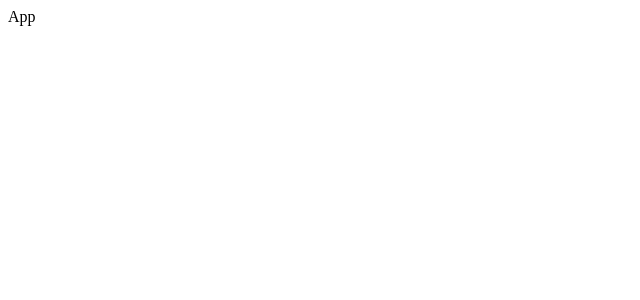
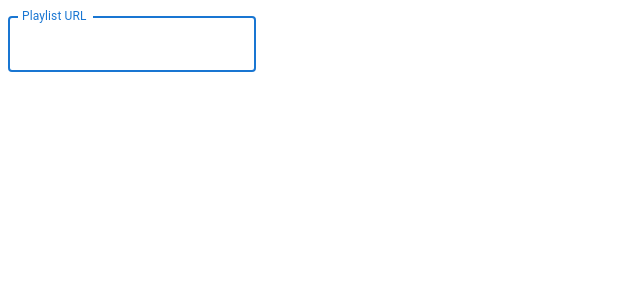
Before and after one commit to sethhammell/PlaylistPreservation-flask, a React (Create React App) app in the folder client/: page / in a window 1280 px wide. Shown: the top 300 px of the page, without its empty margins (0-640 px from the left). Built offline with nearby package versions, Linux system fonts and the light colour scheme.

Commit message:
url field added

```diff
--- a/client/package.json
+++ b/client/package.json
@@ -3,6 +3,10 @@
   "version": "0.1.0",
   "private": true,
   "dependencies": {
+    "@emotion/react": "^11.9.0",
+    "@emotion/styled": "^11.8.1",
+    "@fontsource/roboto": "^4.5.5",
+    "@mui/material": "^5.7.0",
     "@testing-library/jest-dom": "^5.16.4",
     "@testing-library/react": "^13.2.0",
     "@testing-library/user-event": "^13.5.0",
--- a/client/src/App.tsx
+++ b/client/src/App.tsx
@@ -1,7 +1,12 @@
 import React from "react";
+import Home from "./home/home";
 
 function App() {
-  return <div>App</div>;
+  return (
+    <div>
+      <Home />
+    </div>
+  );
 }
 
 export default App;
--- /dev/null
+++ b/client/src/home/home.tsx
@@ -0,0 +1,24 @@
+import { TextField } from "@mui/material";
+import React, { useState } from "react";
+
+function Home() {
+  const [url, setUrl] = useState("");
+
+  function updateUrl(e: React.ChangeEvent<HTMLInputElement>) {
+    setUrl(e.target.value);
+  }
+
+  return (
+    <div>
+      <TextField
+        value={url}
+        onChange={updateUrl}
+        autoFocus
+        margin="dense"
+        label="Playlist URL"
+      />
+    </div>
+  );
+}
+
+export default Home;
```
Also changed, not shown: client/src/home/home.css (added), 1 other file (tests, documents, lock files or other folders).
